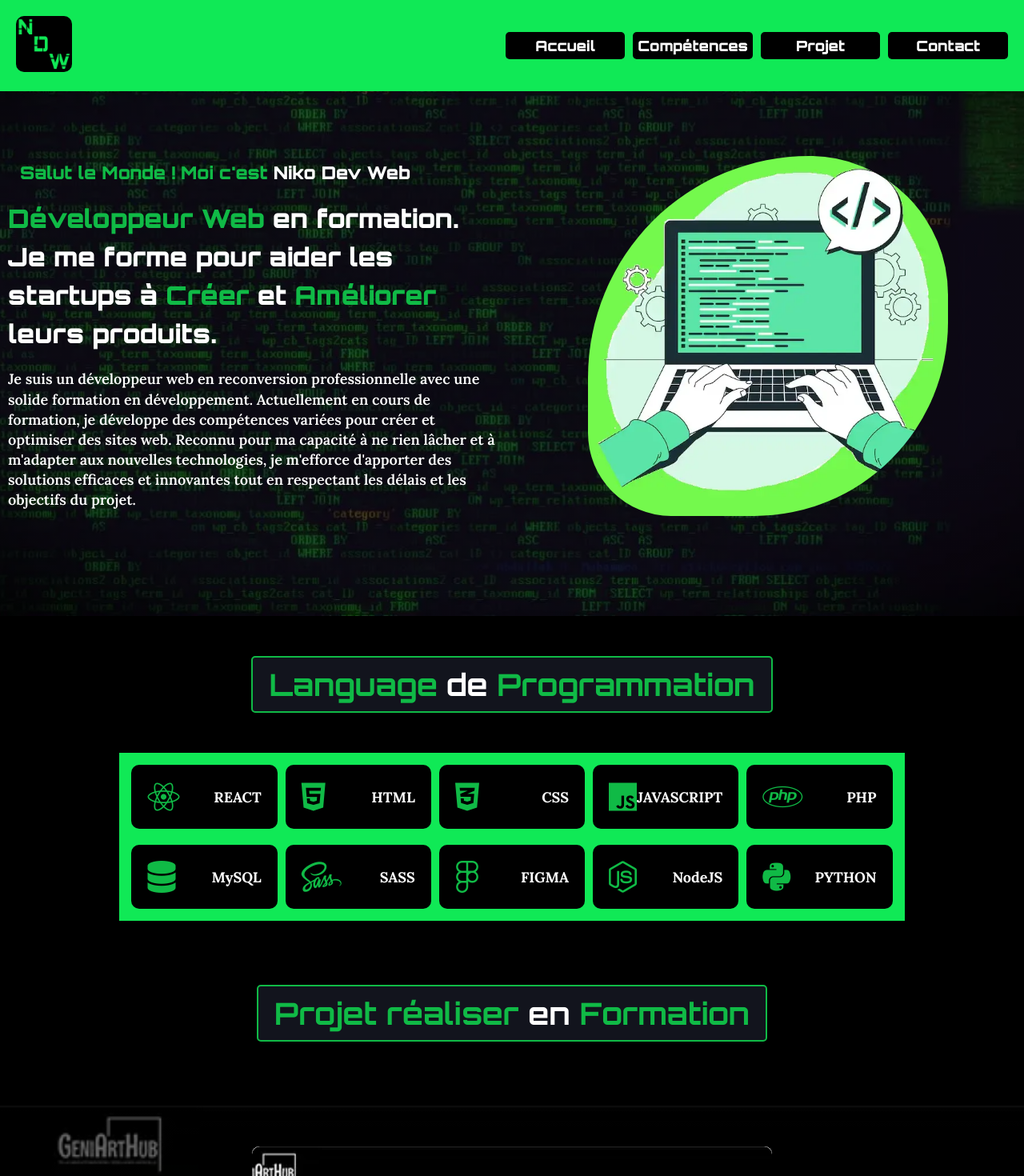
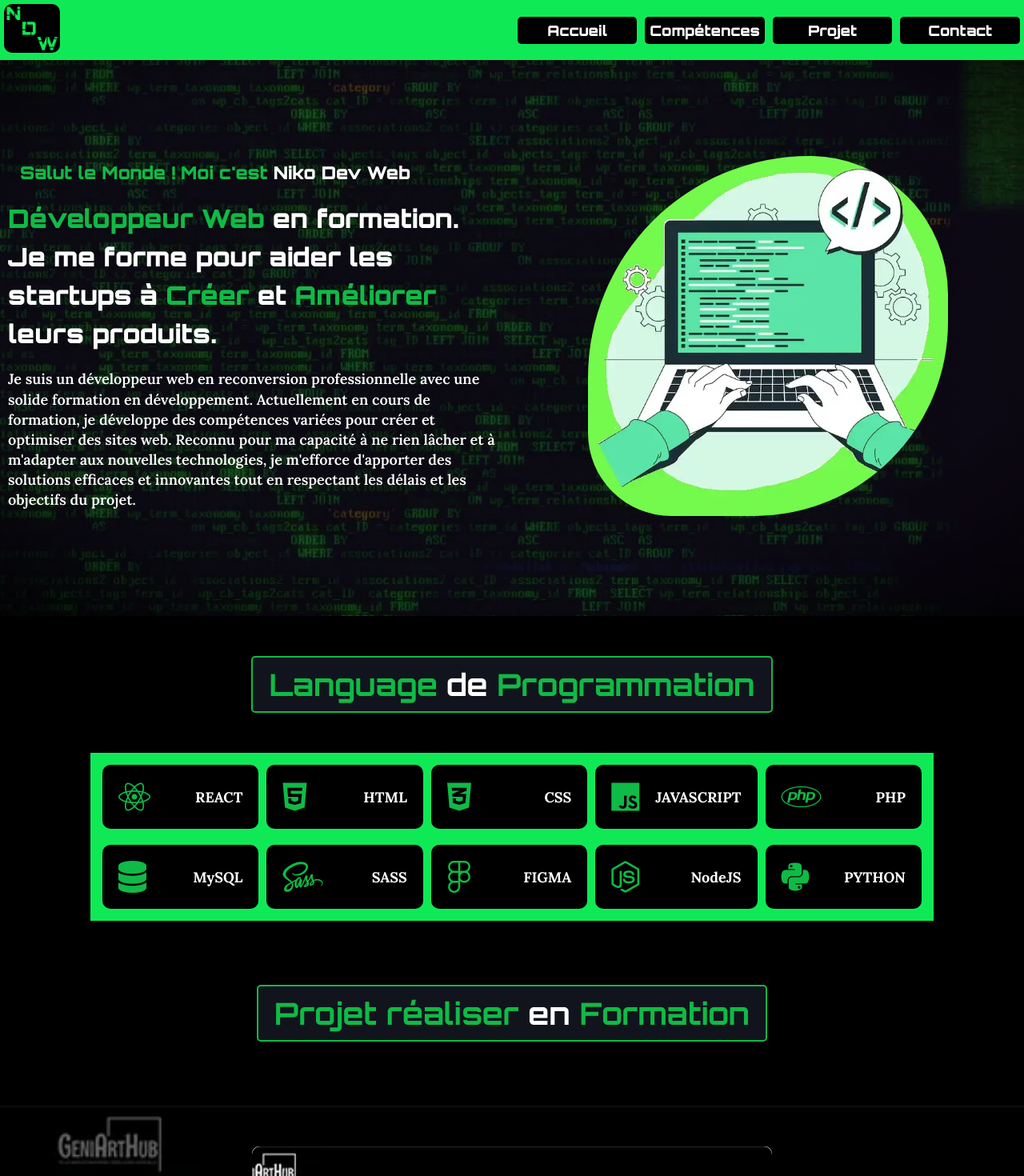
Before and after one commit to Mosouke/PortFolioNikoDevWeb, a React (Vite) app: page / in a window 1280 px wide. Shown: the top 1470 px of the page at 80% size. Built offline with nearby package versions, Linux system fonts and the light colour scheme.

Commit message:
modify css and add meta for ceo

```diff
--- a/index.html
+++ b/index.html
@@ -13,12 +13,12 @@
      <!-- Open Graph (Facebook, LinkedIn, etc.) -->
      <meta property="og:title" content="Niko Dev Web - Portfolio" />
      <meta property="og:description" content="Découvrez le portfolio de Niko Dev Web, ses projets et compétences en développement web." />
-     <meta property="og:image" content="https://ton-site.com/images/logo.webp" />
-     <meta property="og:url" content="https://ton-site.com" />
+     <meta property="og:image" content="https://port-folio-niko-dev-web.vercel.app/src/images/logo.webp" />
+     <meta property="og:url" content="https://port-folio-niko-dev-web.vercel.app/" />
      <meta property="og:type" content="website" />
 
      <!-- Canonical URL (SEO) -->
-     <link rel="canonical" href="https://ton-site.com" />
+     <link rel="canonical" href="https://port-folio-niko-dev-web.vercel.app/" />
 
      <!-- Robots (SEO: Indexation) -->
      <meta name="robots" content="index, follow" />
@@ -33,8 +33,8 @@
        "@context": "https://schema.org",
        "@type": "WebSite",
        "name": "Niko Dev Web Portfolio",
-       "url": "https://ton-site.com",
-       "image": "https://ton-site.com/images/logo.png",
+       "url": "https://port-folio-niko-dev-web.vercel.app",
+       "image": "https://port-folio-niko-dev-web.vercel.app/src/images/logo.webp",
        "description": "Portfolio de Niko Dev Web, développeur spécialisé en HTML, CSS, JavaScript et React.",
        "author": {
          "@type": "Person",
--- a/src/page/accueil.css
+++ b/src/page/accueil.css
@@ -118,13 +118,17 @@ header div {
     justify-content: space-between;
     align-items: center;
     text-align: center;
-    padding: 20px;
+    padding: 5px;
     margin: auto;
 }
 
+/* #competences {
+    margin-top: 30px;
+    margin-bottom: 30px;
+} */
+
 header img {
     width: 70px;
-    height: 70px;
     border-radius: 10px;
 }
 
@@ -312,6 +316,7 @@ main .competences .competenceL .card {
     justify-content: space-between;
     border-radius: 10px;
     padding: 20px;
+    gap: 20px;
     background-color: var(--color-bg-body);
 }
 
--- a/src/page/accueil.jsx
+++ b/src/page/accueil.jsx
@@ -20,8 +20,10 @@ export default function Accueil() {
                     </div>
                 <img src={Img} alt="image de la section de présentation" />
                 </div>
+            <span id='competences'></span>
             </section>
-            <section className='competences' id='competences'>
+
+            <section className='competences'>
                 <div className='title'>
                     <h2><span>Language</span> de <span>Programmation</span></h2>
                 </div>
```
